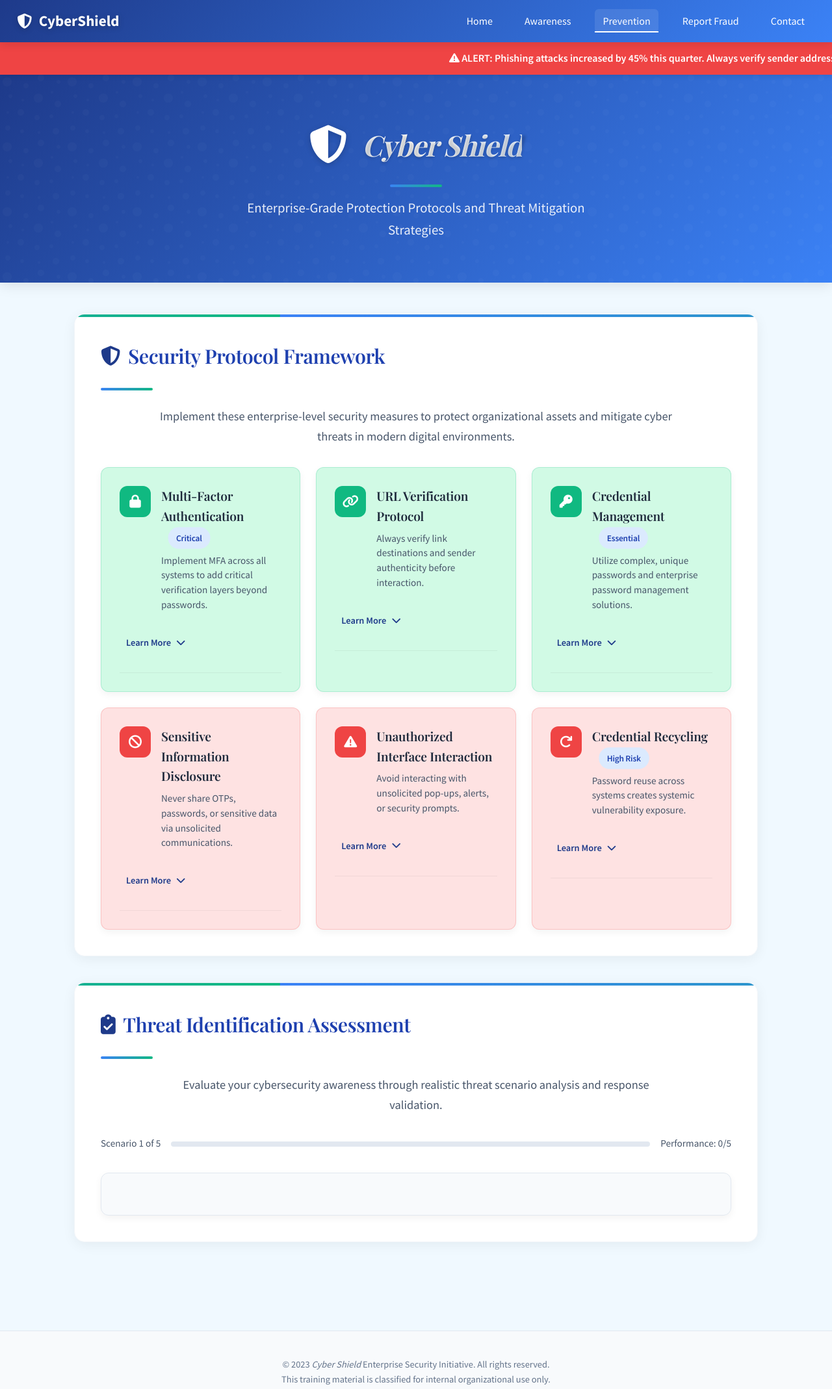
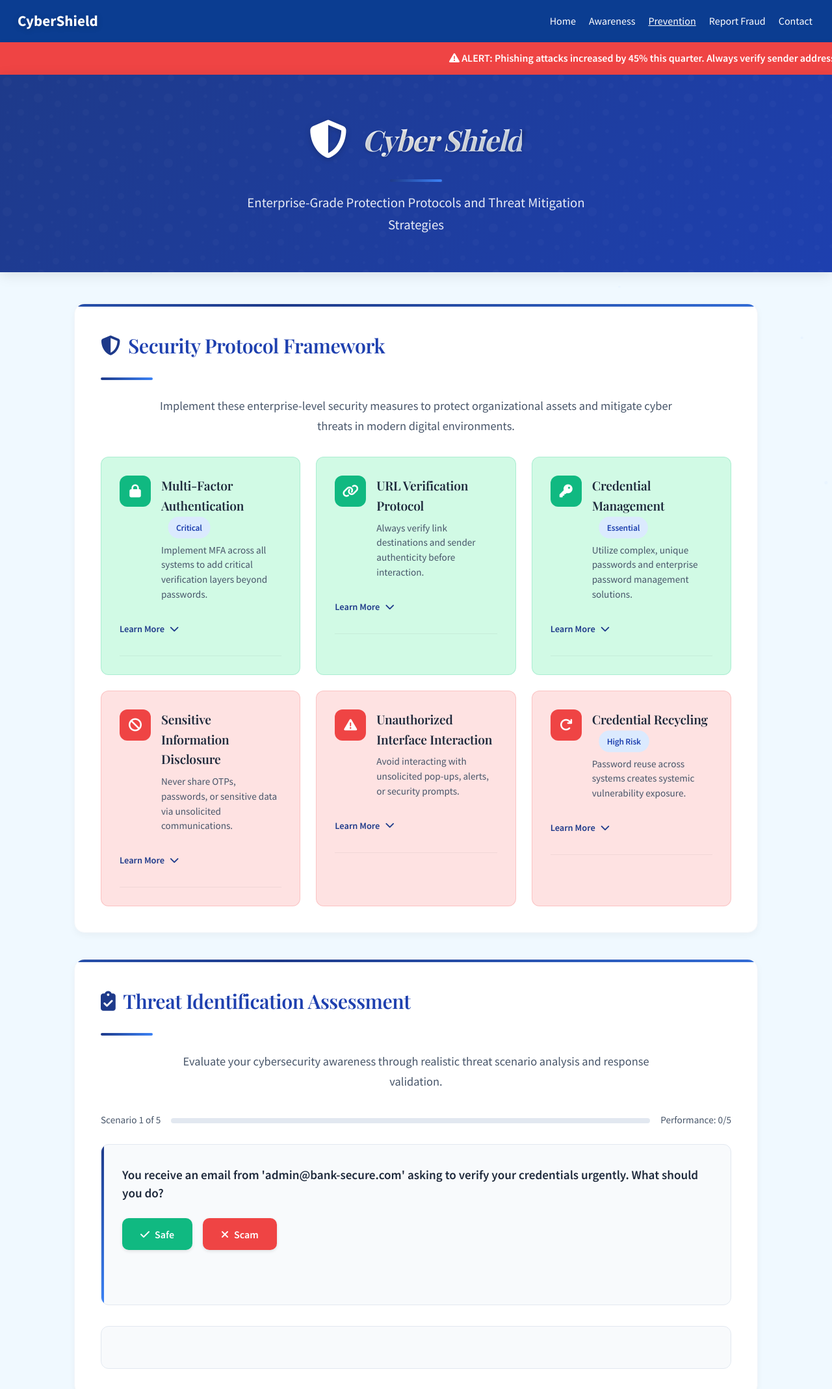
Before and after one commit to arushidharcs24-code/cyber-shield-website, a plain HTML site: page prevention.html in a window 1280 px wide. Shown: the top 2138 px of the page at 65% size. Drawn offline with nearby package versions, Linux system fonts and the light colour scheme.

Commit message:
Update prevention.html

```diff
--- a/prevention.html
+++ b/prevention.html
@@ -27,36 +27,28 @@
       --card-bg: #ffffff;
       --border: #e2e8f0;
       --border-light: #f1f5f9;
-      --gradient-primary: linear-gradient(135deg, #1e3a8a, #3b82f6);
-      --gradient-secondary: linear-gradient(135deg, #3b82f6, #10b981);
     }
 
-    /* Navbar Styles */
+    /* Navbar Styles (added for consistency) */
     .navbar {
       display: flex;
       justify-content: space-between;
       align-items: center;
-      background: var(--gradient-primary);
+      background-color: #0b3d91;
       color: white;
       padding: 15px 30px;
       z-index: 1000;
-      box-shadow: 0 4px 12px rgba(0,0,0,0.1);
-      position: sticky;
-      top: 0;
     }
 
     .navbar .logo {
       font-size: 22px;
       font-weight: bold;
-      display: flex;
-      align-items: center;
-      gap: 10px;
     }
 
     .nav-links {
       list-style: none;
       display: flex;
-      gap: 25px;
+      gap: 20px;
       margin: 0;
       padding: 0;
     }
@@ -65,32 +57,12 @@
       text-decoration: none;
       color: white;
       font-weight: 500;
-      transition: all 0.3s ease;
-      padding: 8px 12px;
-      border-radius: 6px;
-      position: relative;
-      overflow: hidden;
-    }
-
-    .nav-links a::before {
-      content: '';
-      position: absolute;
-      bottom: 0;
-      left: 0;
-      width: 0;
-      height: 2px;
-      background: white;
-      transition: width 0.3s ease;
-    }
-
-    .nav-links a:hover::before,
-    .nav-links a.active::before {
-      width: 100%;
+      transition: color 0.3s ease, text-decoration 0.3s ease;
     }
 
     .nav-links a:hover,
     .nav-links a.active {
-      background: rgba(255, 255, 255, 0.1);
+      text-decoration: underline;
     }
 
     * {
@@ -158,7 +130,6 @@
       position: relative;
       font-weight: 600;
       box-shadow: 0 2px 8px rgba(0,0,0,0.1);
-      z-index: 10;
     }
 
     .alert-content {
@@ -174,9 +145,9 @@
     }
 
     header {
-      background: var(--gradient-primary);
+      background: linear-gradient(135deg, var(--primary), var(--primary-dark));
       color: white;
-      padding: 4rem 1.5rem;
+      padding: 3.5rem 1.5rem;
       text-align: center;
       box-shadow: 0 4px 20px rgba(0,0,0,0.1);
       position: relative;
@@ -213,6 +184,7 @@
       font-size: 3.5rem;
       color: white;
       filter: drop-shadow(0 2px 4px rgba(0,0,0,0.2));
+      /* Removed rotation animation */
       animation: pulse 2s infinite;
     }
 
@@ -221,6 +193,8 @@
       50% { transform: scale(1.05); }
       100% { transform: scale(1); }
     }
+
+    /* Removed the rotate keyframes entirely */
 
     .site-title {
       font-size: 2.75rem;
@@ -260,17 +234,11 @@
       background: var(--card-bg);
       padding: 2.5rem;
       border-radius: 16px;
-      box-shadow: 0 4px 20px rgba(0,0,0,0.06);
+      box-shadow: 0 4px 12px rgba(0,0,0,0.04);
       margin-bottom: 2.5rem;
       border: 1px solid var(--border-light);
       position: relative;
       overflow: hidden;
-      transition: transform 0.3s ease, box-shadow 0.3s ease;
-    }
-
-    section:hover {
-      transform: translateY(-5px);
-      box-shadow: 0 10px 30px rgba(0,0,0,0.1);
     }
 
     section::before {
@@ -280,7 +248,7 @@
       left: 0;
       right: 0;
       height: 4px;
-      background: var(--gradient-secondary);
+      background: linear-gradient(90deg, var(--primary), var(--secondary), var(--primary));
       background-size: 200% 100%;
       animation: shimmer 3s infinite;
     }
@@ -328,7 +296,6 @@
       flex-direction: column;
       position: relative;
       overflow: hidden;
-      box-shadow: 0 4px 12px rgba(0,0,0,0.05);
     }
 
     .tip-card::before {
@@ -348,7 +315,7 @@
 
     .tip-card:hover {
       transform: translateY(-5px);
-      box-shadow: 0 10px 25px rgba(0,0,0,0.1);
+      box-shadow: 0 10px 25px rgba(0,0,0,0.08);
     }
 
     .tip-card.good {
@@ -450,8 +417,6 @@
       transition: color 0.2s;
       position: relative;
       overflow: hidden;
-      padding: 5px 10px;
-      border-radius: 6px;
     }
 
     .expand-btn::after {
@@ -471,7 +436,6 @@
 
     .expand-btn:hover {
       color: var(--primary-dark);
-      background: rgba(30, 58, 138, 0.05);
     }
 
     .expand-btn i {
@@ -494,7 +458,6 @@
       border: 1px solid var(--border);
       position: relative;
       overflow: hidden;
-      box-shadow: 0 4px 12px rgba(0,0,0,0.05);
     }
 
     .question-box::before {
@@ -504,7 +467,7 @@
       left: 0;
       width: 4px;
       height: 100%;
-      background: var(--gradient-secondary);
+      background: linear-gradient(to bottom, var(--primary), var(--secondary));
     }
 
     .question-box p {
@@ -537,9 +500,6 @@
       font-family: 'Source Sans Pro', sans-serif;
       position: relative;
       overflow: hidden;
-      flex: 1;
-      min-width: 150px;
-      justify-content: center;
     }
 
     .buttons button::before {
@@ -604,7 +564,6 @@
       background: var(--bg-lighter);
       border: 1px solid var(--border);
       animation: fadeIn 0.5s ease;
-      box-shadow: 0 4px 12px rgba(0,0,0,0.05);
     }
 
     .progress-container {
@@ -628,7 +587,7 @@
 
     .progress-fill {
       height: 100%;
-      background: var(--gradient-secondary);
+      background: linear-gradient(90deg, var(--primary), var(--secondary));
       border-radius: 4px;
       transition: width 0.5s ease;
       width: 0%;
@@ -668,7 +627,7 @@
 
     .accent-border {
       height: 4px;
-      background: var(--gradient-secondary);
+      background: linear-gradient(90deg, var(--primary), var(--secondary));
       width: 80px;
       margin: 0.5rem 0 1.5rem;
       border-radius: 2px;
@@ -742,11 +701,9 @@
 </head>
 <body>
 
-  <!-- Navigation Bar -->
+  <!-- Navigation Bar (added) -->
   <nav class="navbar">
-    <div class="logo">
-      <i class="fas fa-shield-alt"></i> CyberShield
-    </div>
+    <div class="logo">CyberShield</div>
     <ul class="nav-links">
       <li><a href="index.html">Home</a></li>
       <li><a href="awareness.html">Awareness</a></li>
@@ -1000,4 +957,104 @@
     // --- Quiz Logic ---
     const quizData = [
       {
-        question: "You receive an email from 'admin@bank-secure.com' asking to verify your
+        question: "You receive an email from 'admin@bank-secure.com' asking to verify your credentials urgently. What should you do?",
+        safe: false,
+      },
+      {
+        question: "Your system prompts a security update from your IT department's official portal. Should you proceed?",
+        safe: true,
+      },
+      {
+        question: "You get a call requesting your OTP to verify a transaction you didn’t initiate. Should you share it?",
+        safe: false,
+      },
+      {
+        question: "A co-worker asks you to share a company file over your official email for review. Is this safe?",
+        safe: true,
+      },
+      {
+        question: "You find a USB drive labeled 'Payroll Data' in the office parking lot. Should you plug it in?",
+        safe: false,
+      },
+    ];
+
+    const quizContainer = document.getElementById('quiz-container');
+    const resultDiv = document.getElementById('result');
+    const progressText = document.getElementById('progress-text');
+    const progressFill = document.getElementById('quiz-progress');
+    const scoreText = document.getElementById('score-text');
+
+    let current = 0;
+    let score = 0;
+
+    function loadQuestion() {
+      if (current >= quizData.length) {
+        showResult();
+        return;
+      }
+
+      const q = quizData[current];
+      quizContainer.innerHTML = `
+        <div class="question-box">
+          <p>${q.question}</p>
+          <div class="buttons">
+            <button class="safe-btn"><i class="fas fa-check"></i> Safe</button>
+            <button class="scam-btn"><i class="fas fa-times"></i> Scam</button>
+          </div>
+          <div class="feedback" id="feedback"></div>
+        </div>
+      `;
+
+      progressText.textContent = `Scenario ${current + 1} of ${quizData.length}`;
+      progressFill.style.width = `${((current) / quizData.length) * 100}%`;
+
+      const buttons = quizContainer.querySelectorAll('button');
+      const feedback = document.getElementById('feedback');
+
+      buttons.forEach(button => {
+        button.addEventListener('click', () => {
+          const isSafe = button.classList.contains('safe-btn');
+          if (isSafe === q.safe) {
+            score++;
+            feedback.textContent = "✅ Correct! Well identified.";
+            feedback.style.background = "var(--success-light)";
+            feedback.style.color = "var(--success)";
+          } else {
+            feedback.textContent = "❌ Incorrect. Review the warning signs carefully.";
+            feedback.style.background = "var(--danger-light)";
+            feedback.style.color = "var(--danger)";
+          }
+
+          buttons.forEach(b => (b.disabled = true));
+          scoreText.textContent = `Performance: ${score}/${quizData.length}`;
+          progressFill.style.width = `${((current + 1) / quizData.length) * 100}%`;
+
+          setTimeout(() => {
+            current++;
+            loadQuestion();
+          }, 1500);
+        });
+      });
+    }
+
+    function showResult() {
+      quizContainer.innerHTML = '';
+      let message = '';
+      if (score === quizData.length) {
+        message = "🏆 Excellent! You're a true Cyber Shield defender.";
+      } else if (score >= 3) {
+        message = "⚡ Good job! You have a strong grasp of digital safety.";
+      } else {
+        message = "🚨 Caution! Review cyber hygiene practices carefully.";
+      }
+      resultDiv.innerHTML = `<strong>Final Score: ${score}/${quizData.length}</strong><br>${message}`;
+    }
+
+    loadQuestion();
+  });
+</script>
+</body>
+</html>
+
+</body>
+</html>
```
